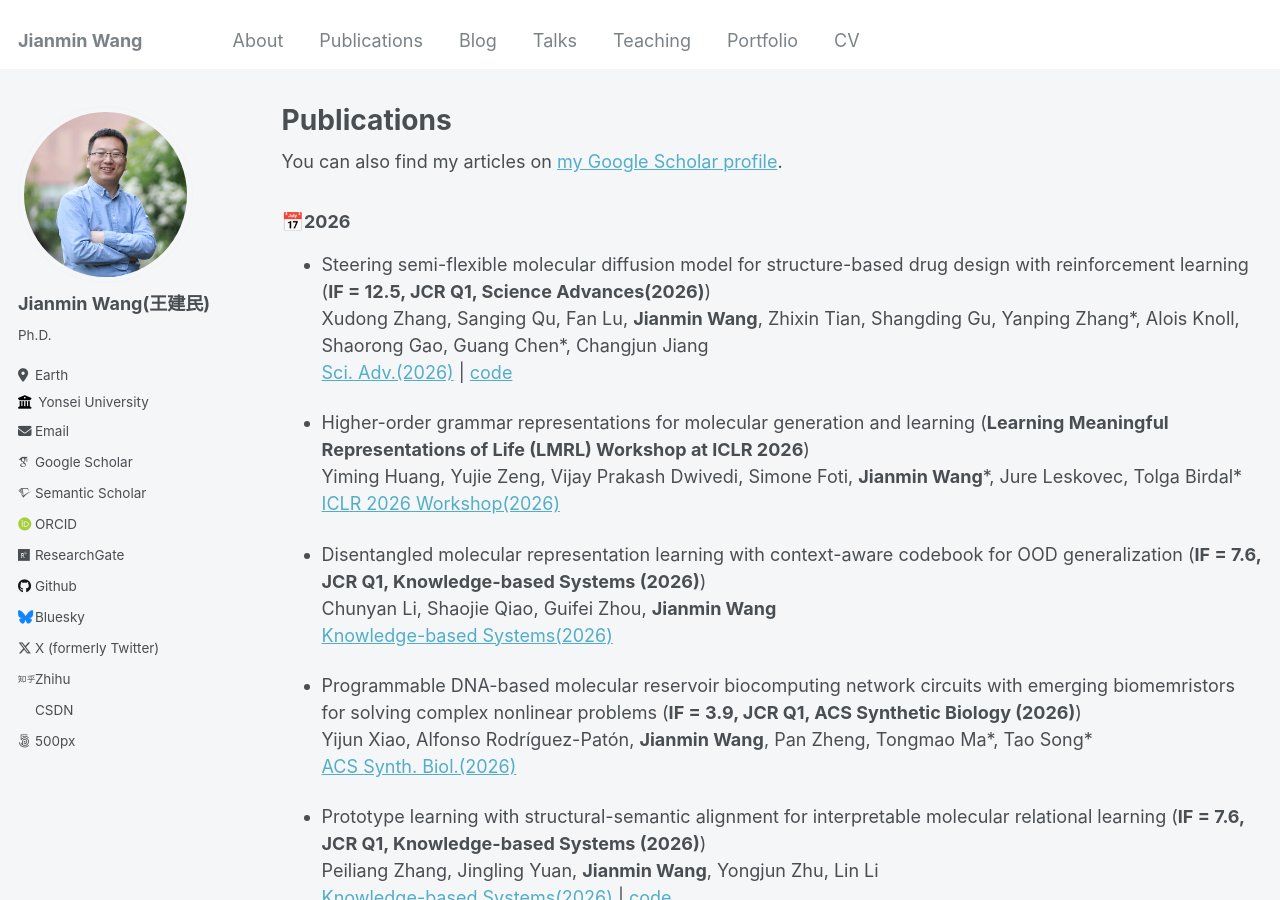
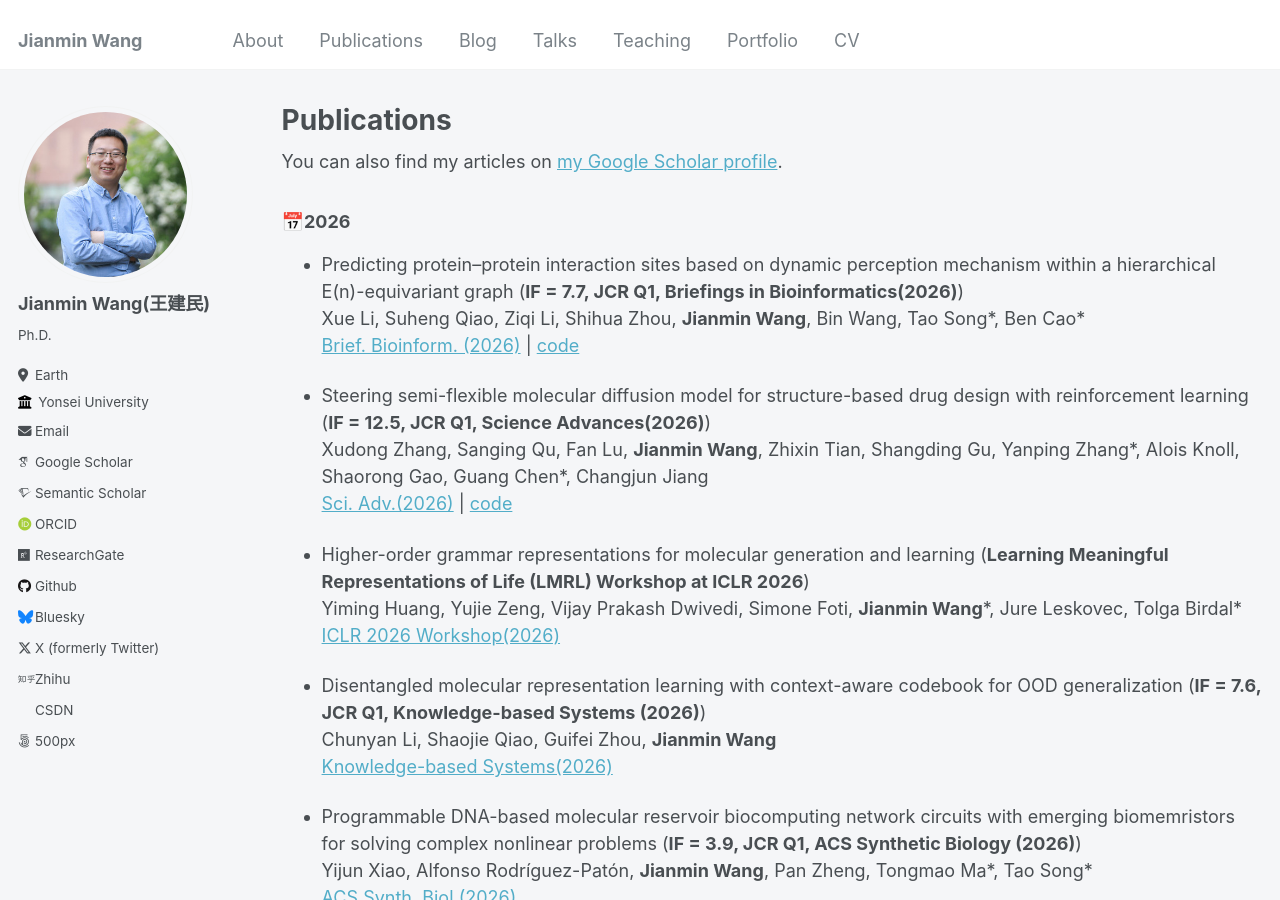
Before and after one commit to Jianmin2drugai/Jianmin2drugai.github.io, a Jekyll site: the page built from _pages/publications.md, in a window 1280 px wide and 900 px high. Built offline with Jekyll 4.4.1, drawn with Linux system fonts in a browser that asks for light colours; some web fonts are replaced.

Commit message:
Update publications.md

```diff
--- a/_pages/publications.md
+++ b/_pages/publications.md
@@ -16,6 +16,10 @@ author_profile: true
 {% endfor %}
 
 ### &#x1F4C5;2026
+
+*   Predicting protein–protein interaction sites based on dynamic perception mechanism within a hierarchical E(n)-equivariant graph (**IF = 7.7, JCR Q1, Briefings in Bioinformatics(2026)**)
+    Xue Li, Suheng Qiao, Ziqi Li, Shihua Zhou, **Jianmin Wang**, Bin Wang, Tao Song\*, Ben Cao\*
+    [Brief. Bioinform. (2026)](https://doi.org/10.1093/bib/bbag304) | [code](https://github.com/bencaocs/DHEG)
 
 *   Steering semi-flexible molecular diffusion model for structure-based drug design with reinforcement learning (**IF = 12.5, JCR Q1, Science Advances(2026)**)
     Xudong Zhang, Sanging Qu, Fan Lu, **Jianmin Wang**, Zhixin Tian, Shangding Gu, Yanping Zhang\*, Alois Knoll, Shaorong Gao, Guang Chen\*, Changjun Jiang
```
